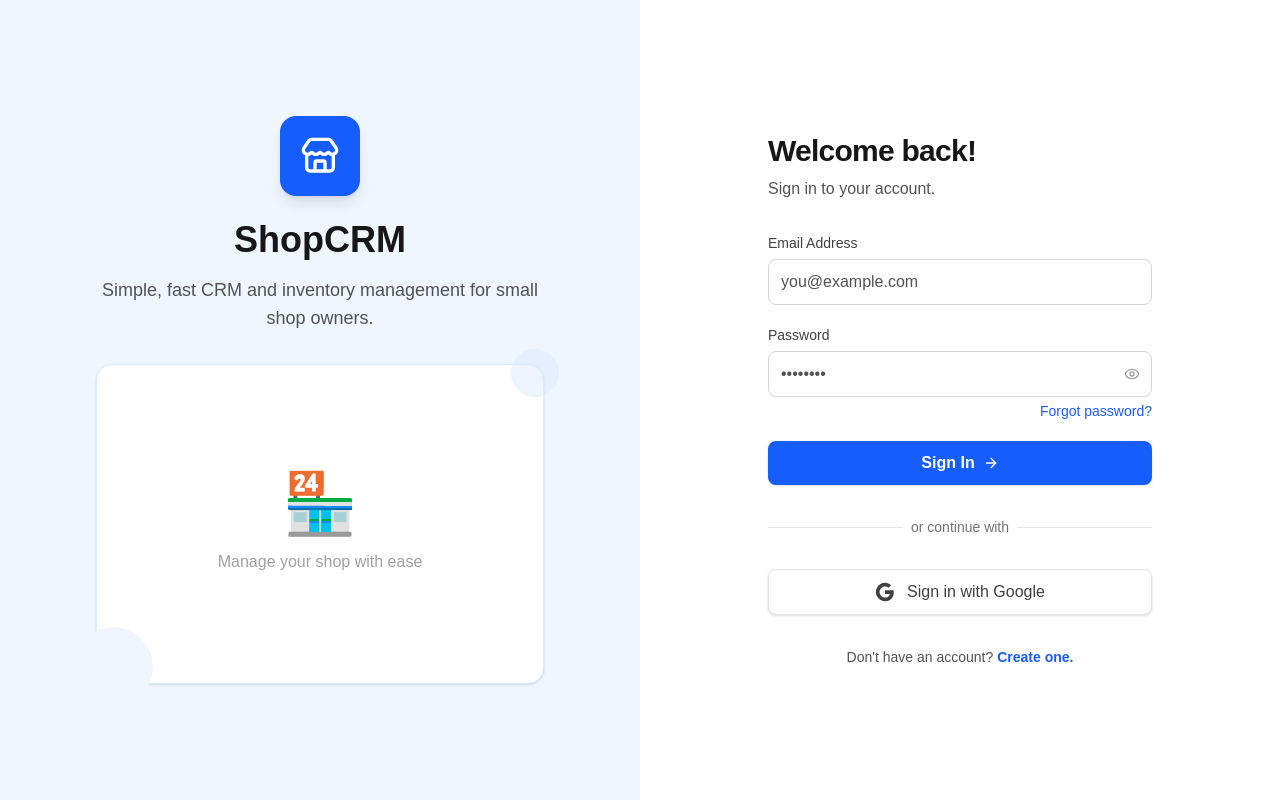
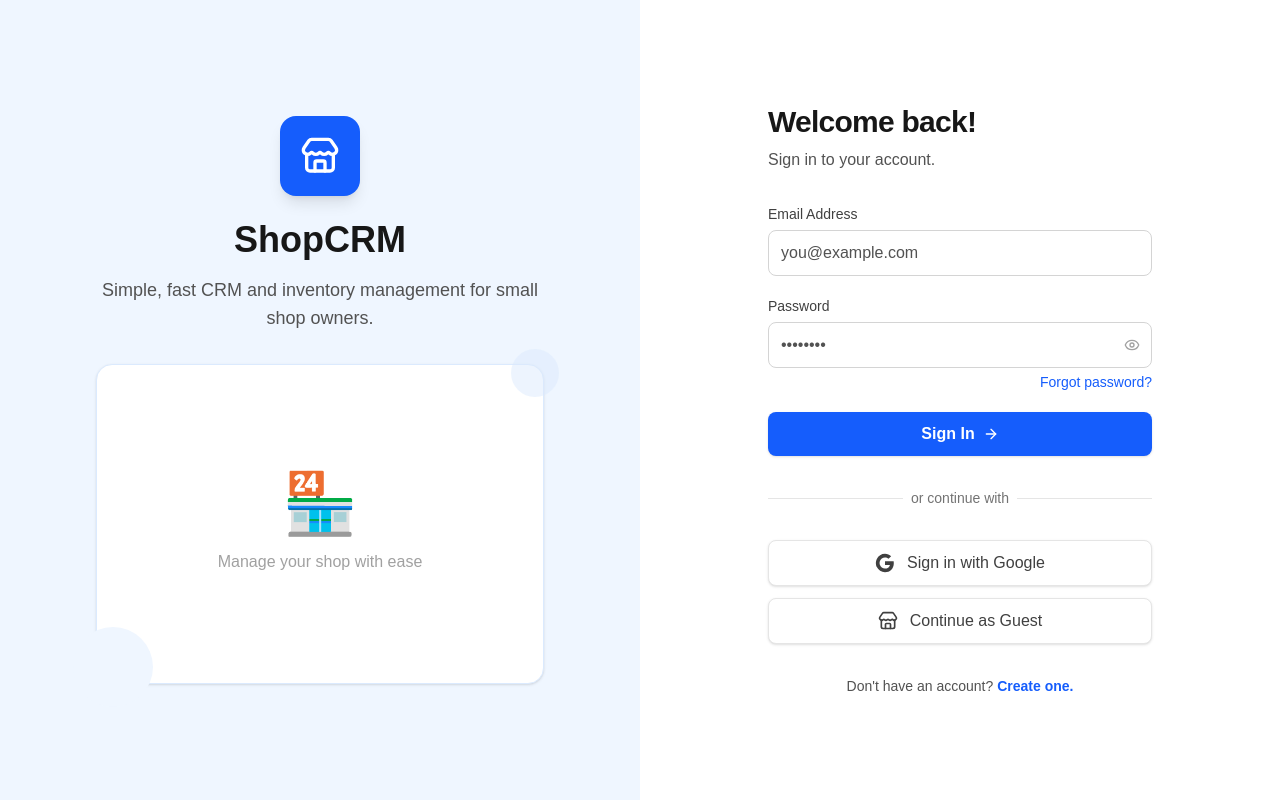
Before and after one commit to sarojkum822/Buisiness_CRM, a Next.js app: page / in a window 1280 px wide. Built offline with nearby package versions, Linux system fonts and the light colour scheme; no server answers.

Commit message:
feat: add guest login functionality

```diff
--- a/src/app/page.tsx
+++ b/src/app/page.tsx
@@ -6,7 +6,7 @@
 import { Eye, EyeOff, Store, ArrowRight, Loader2 } from 'lucide-react';
 
 export default function Home() {
-  const { user, loading, signInWithGoogle, signInWithEmail, signUpWithEmail } = useAuth();
+  const { user, loading, signInWithGoogle, signInWithEmail, signUpWithEmail, loginAsGuest } = useAuth();
   const router = useRouter();
   const [isLogin, setIsLogin] = useState(true);
   const [email, setEmail] = useState('');
@@ -214,6 +214,21 @@
             Sign in with Google
           </button>
 
+          <button
+            onClick={async () => {
+              try {
+                await loginAsGuest();
+              } catch (error) {
+                console.error('Guest login failed:', error);
+              }
+            }}
+            type="button"
+            className="mt-3 flex w-full items-center justify-center gap-3 rounded-lg border border-neutral-200 bg-white px-4 py-2.5 font-medium text-neutral-700 shadow-sm transition-all hover:bg-neutral-50 hover:text-neutral-900 focus:outline-none focus:ring-2 focus:ring-neutral-200 focus:ring-offset-2"
+          >
+            <Store className="h-5 w-5" />
+            Continue as Guest
+          </button>
+
           <p className="mt-8 text-center text-sm text-neutral-600">
             {isLogin ? "Don't have an account? " : "Already have an account? "}
             <button
--- a/src/lib/auth/AuthContext.tsx
+++ b/src/lib/auth/AuthContext.tsx
@@ -11,6 +11,7 @@
     signInWithEmailAndPassword,
     sendPasswordResetEmail,
     updateProfile,
+    signInAnonymously,
 } from 'firebase/auth';
 import { doc, getDoc, setDoc, serverTimestamp, collection } from 'firebase/firestore';
 import { auth, db } from '@/lib/firebase';
@@ -26,6 +27,7 @@
     signInWithGoogle: () => Promise<void>;
     signInWithEmail: (email: string, pass: string) => Promise<void>;
     signUpWithEmail: (email: string, pass: string, name: string) => Promise<void>;
+    loginAsGuest: () => Promise<void>;
     logout: () => Promise<void>;
 }
 
@@ -39,6 +41,7 @@
     signInWithGoogle: async () => { },
     signInWithEmail: async () => { },
     signUpWithEmail: async () => { },
+    loginAsGuest: async () => { },
     logout: async () => { },
 });
 
@@ -74,7 +77,7 @@
                 // New user - create organization
                 const newOrgRef = doc(collection(db, 'organizations'));
                 const orgData: Omit<Organization, 'id'> = {
-                    name: `${user.displayName || user.email}'s Shop`,
+                    name: user.isAnonymous ? 'Guest Shop' : `${user.displayName || user.email}'s Shop`,
                     ownerId: user.uid,
                     createdAt: new Date(),
                 };
@@ -88,8 +91,8 @@
                 const userMappingData: UserMapping = {
                     userId: user.uid,
                     orgId: newOrgRef.id,
-                    email: user.email || '',
-                    displayName: user.displayName || '',
+                    email: user.email || `guest_${user.uid.slice(0, 6)}@example.com`,
+                    displayName: user.displayName || 'Guest User',
                 };
 
                 await setDoc(userMappingRef, userMappingData);
@@ -98,8 +101,8 @@
                 const orgUserRef = doc(db, 'organizations', newOrgRef.id, 'users', user.uid);
                 await setDoc(orgUserRef, {
                     userId: user.uid,
-                    name: user.displayName || '',
-                    email: user.email || '',
+                    name: user.displayName || 'Guest User',
+                    email: user.email || `guest_${user.uid.slice(0, 6)}@example.com`,
                     role: 'owner',
                     isActive: true,
                 });
@@ -161,6 +164,15 @@
         }
     };
 
+    const loginAsGuest = async () => {
+        try {
+            await signInAnonymously(auth);
+        } catch (error) {
+            console.error('Error signing in as guest:', error);
+            throw error;
+        }
+    };
+
     const logout = async () => {
         try {
             await firebaseSignOut(auth);
@@ -184,6 +196,7 @@
         signInWithGoogle,
         signInWithEmail,
         signUpWithEmail,
+        loginAsGuest,
         logout,
     };
 
```
